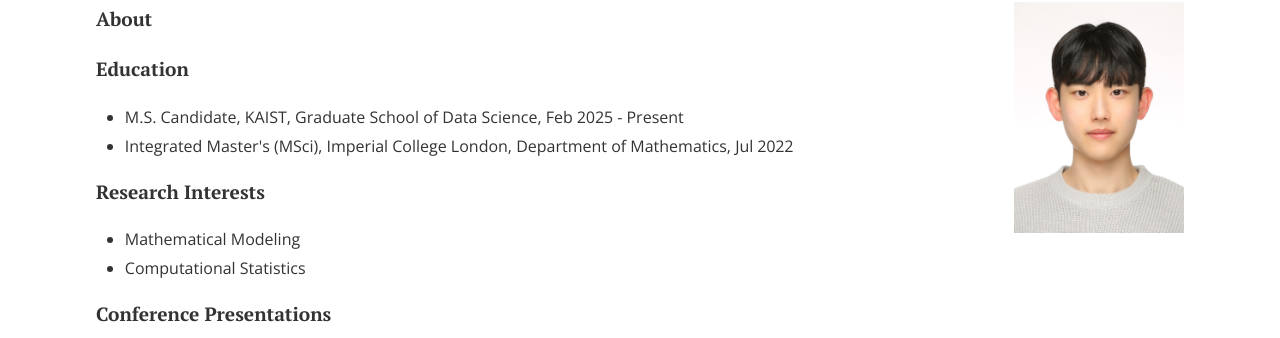
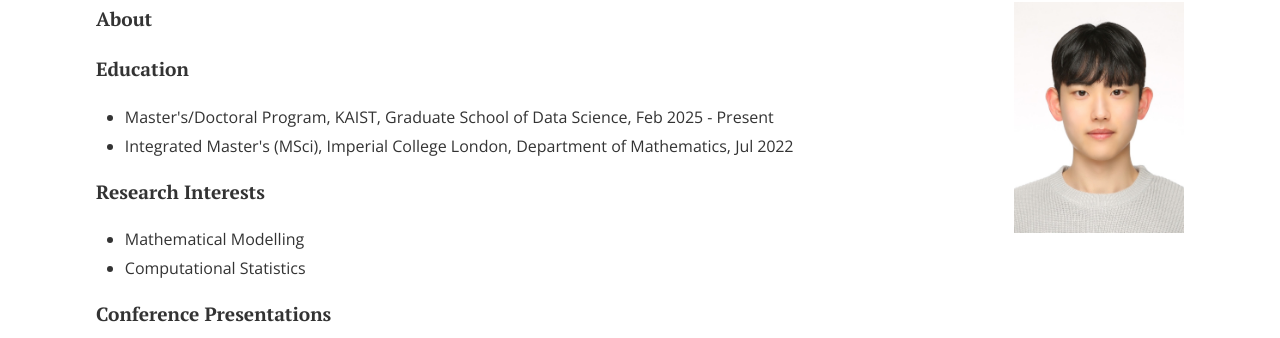
Before and after one commit to CSDlab-KAIST/csdlab-kaist.github.io, a Jekyll site: the page built from people/minyoung.html, in a window 1280 px wide. Shown: the part 213-551 px from the top of the page. Built offline with Jekyll 4.4.1, drawn with Linux system fonts in a browser that asks for light colours; nearby versions of some CDN libraries.

Commit message:
Update minyoung.html

```diff
--- a/people/minyoung.html
+++ b/people/minyoung.html
@@ -17,13 +17,13 @@ title: Minyoung Kim
 
 <h4>Education</h4>
 <ul>
-  <li>M.S. Candidate, KAIST, Graduate School of Data Science, Feb 2025 - Present</li>
+  <li>Master's/Doctoral Program, KAIST, Graduate School of Data Science, Feb 2025 - Present</li>
   <li>Integrated Master's (MSci), Imperial College London, Department of Mathematics, Jul 2022</li>
 </ul>
 
 <h4>Research Interests</h4>
 <ul>
-  <li>Mathematical Modeling</li>
+  <li>Mathematical Modelling</li>
   <li>Computational Statistics</li>
 </ul>
 
```
